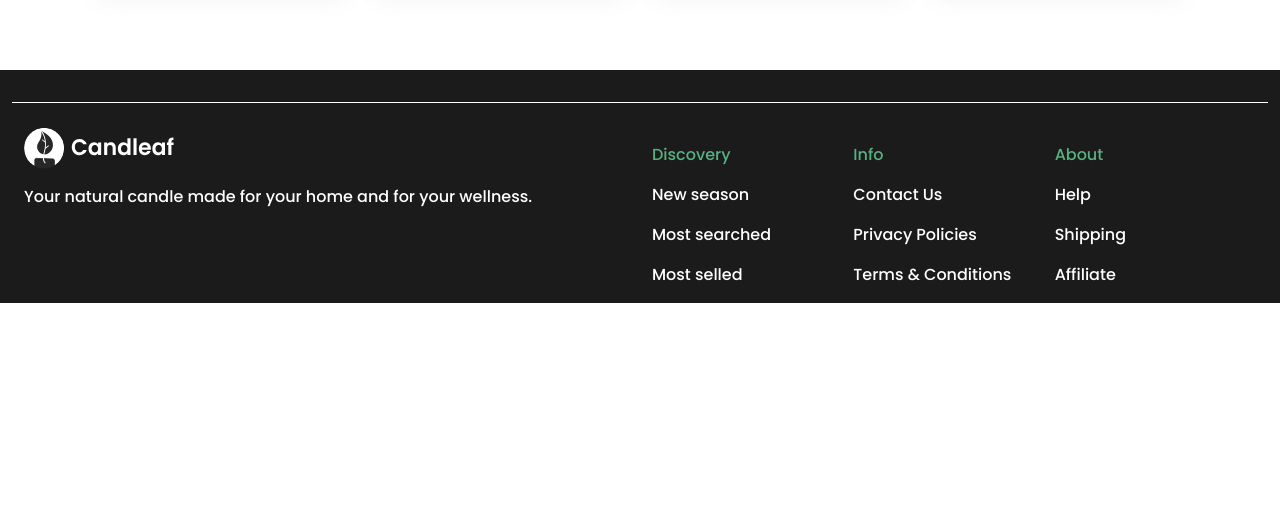
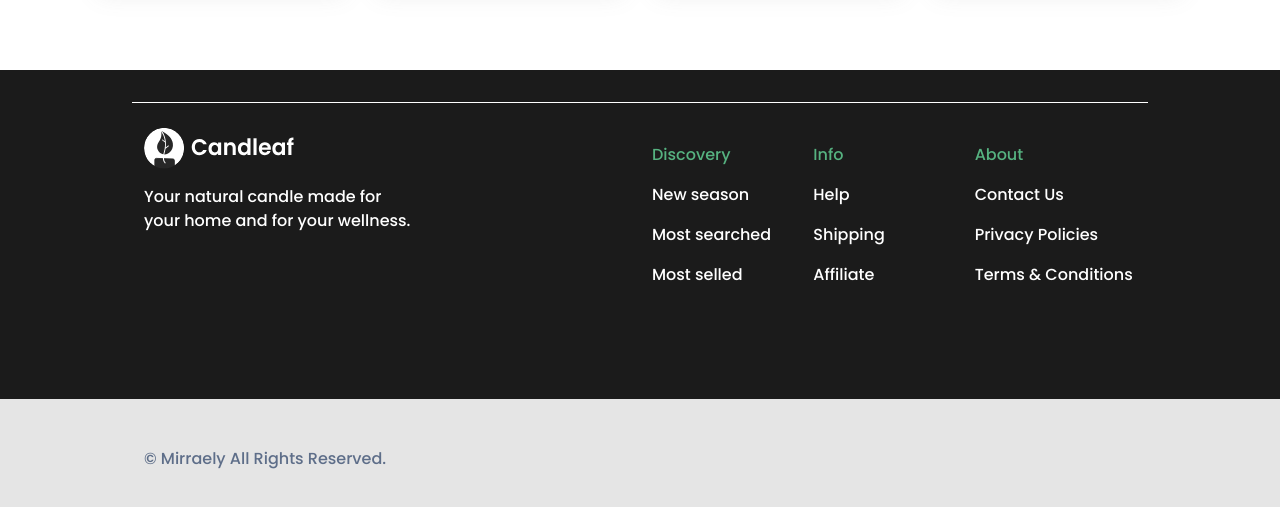
Before and after one commit to mirraelly/candleaf-ecommerce-react, a React (Vite) app: page / in a window 1280 px wide. Shown: the part 3823-4330 px from the top of the page. Before the commit the page ends 4126 px from the top, so only its background shows below. Built offline with nearby package versions, Linux system fonts and the light colour scheme; a web font is replaced by a local one.

Commit message:
Ajusta footer.

```diff
--- a/src/GlobalStyle.jsx
+++ b/src/GlobalStyle.jsx
@@ -7,6 +7,7 @@ const GlobalStyle = createGlobalStyle`
   --bs-dark-rgb: 27, 27, 27;
   --bs-primary-rgb: 86, 178, 128;
   --bs-secondary-color: rgba(94, 110, 137, 1);
+  --bs-grey-color: rgba(229, 229, 229, 100%);
   --h1-primary-color-1: rgba(29, 37, 44, 1);
   --h1-primary-color-2: rgb(11, 37, 75);
   --graylight-color: #DBDBDB;
--- a/src/components/Footer/FooterContainer.jsx
+++ b/src/components/Footer/FooterContainer.jsx
@@ -1,8 +1,23 @@
 import styled from "styled-components";
 
 const FooterContainer = styled.footer`
-/* background-color: #272727; */
+  .footer-box {
+    padding-left: 9em;
+    padding-right: 9em;
+  }
 
- `;
+  .rights-reserved {
+    background-color: var(--bs-grey-color);
+    color: var(--bs-secondary-color);
+  }
+
+
+  @media screen and (max-width: 800px) {
+    .footer-box {
+      padding-left: 1.3em;
+      padding-right: 1.3em;
+    }
+  }
+`;
 
 export default FooterContainer;
--- a/src/components/Footer/index.jsx
+++ b/src/components/Footer/index.jsx
@@ -1,85 +1,79 @@
-import logoFooter from '../../assets/images/logo-footer.svg';
-import { Nav, Navbar, NavItem, NavLink } from 'reactstrap';
+import logoFooter from "../../assets/images/logo-footer.svg";
+import { Nav, Navbar, NavItem, NavLink } from "reactstrap";
 import FooterContainer from "./FooterContainer";
 
 const Footer = () => {
   return (
-        <FooterContainer className='bg-dark text-white px-4 pt-2 '>
-            <div className='row border-top border-white mt-4 pt-4'>
-                <div className='col-12 col-lg-6 '>
-                    <div className='bg-dark text-white'>
-                        <img alt="Sample" src={logoFooter} className='mb-3' style={{ width: '9.375em' }} />
-                        <p className='lh-base'>Your natural candle made for your home and for your wellness.</p>
+    <FooterContainer className="footer-container">
+      <div className="bg-dark text-white pt-2 footer-box pb-5">
+        <div className="row border-top border-white mt-4 pt-4 pb-5">
+          <div className="col-12 col-md-6">
+            <div className="bg-dark text-white">
+              <img
+                alt="Sample"
+                src={logoFooter}
+                className="mb-3"
+                style={{ width: "9.375em" }}
+              />
+              <p className="lh-base">
+                Your natural candle made for <br className="d-md-block d-none"/> your home and for your wellness.
+              </p>
             </div>
           </div>
-                <Navbar className='col-12 col-lg-6' color='dark' dark>
-                    <Nav vertical className='col-6 col-lg-4' navbar>
+          <Navbar className="col-12 col-lg-6" color="dark" dark>
+            <Nav vertical className="col-6 col-lg-4" navbar>
               <NavItem>
-                            <NavLink disabled href="#" >
+                <NavLink disabled href="#">
                   Discovery
                 </NavLink>
               </NavItem>
-                        <NavItem color='light'>
-                            <NavLink href="#">
-                                New season
-                            </NavLink>
+              <NavItem color="light">
+                <NavLink href="#">New season</NavLink>
               </NavItem>
               <NavItem>
-                            <NavLink href="#">
-                                Most searched
-                            </NavLink>
+                <NavLink href="#">Most searched</NavLink>
               </NavItem>
               <NavItem>
-                            <NavLink href="#">
-                                Most selled
-                            </NavLink>
+                <NavLink href="#">Most selled</NavLink>
               </NavItem>
             </Nav>
-                    <Nav vertical className='col-6 col-lg-4' navbar>
+            <Nav vertical className="col-6 col-lg-4" navbar>
               <NavItem>
                 <NavLink disabled href="#">
                   Info
                 </NavLink>
               </NavItem>
               <NavItem>
-                            <NavLink href="#">
-                                Contact Us
-                            </NavLink>
+                <NavLink href="#">Help</NavLink>
               </NavItem>
               <NavItem>
-                            <NavLink href="#">
-                                Privacy Policies
-                            </NavLink>
+                <NavLink href="#">Shipping</NavLink>
               </NavItem>
               <NavItem>
-                            <NavLink href="#">
-                                Terms & Conditions
-                            </NavLink>
+                <NavLink href="#">Affiliate</NavLink>
               </NavItem>
             </Nav>
-                    <Nav vertical className='col-6 col-lg-4' navbar>
+            <Nav vertical className="col-6 col-lg-4" navbar>
               <NavItem>
-                            <NavLink disabled href="#" >
+                <NavLink disabled href="#">
                   About
                 </NavLink>
               </NavItem>
               <NavItem>
-                            <NavLink href="#">
-                                Help
-                            </NavLink>
+                <NavLink href="#">Contact Us</NavLink>
               </NavItem>
               <NavItem>
-                            <NavLink href="#">
-                                Shipping
-                            </NavLink>
+                <NavLink href="#">Privacy Policies</NavLink>
               </NavItem>
               <NavItem>
-                            <NavLink href="#">
-                                Affiliate
-                            </NavLink>
+                <NavLink href="#">Terms & Conditions</NavLink>
               </NavItem>
             </Nav>
           </Navbar>
+        </div>
+      </div>
+      <div className="rights-reserved py-3 py-md-5 footer-box text-center text-md-start">
+        © Mirraely All Rights Reserved.
       </div>
     </FooterContainer>
   );
```
Lines whose indentation alone changed are shown as unchanged.
